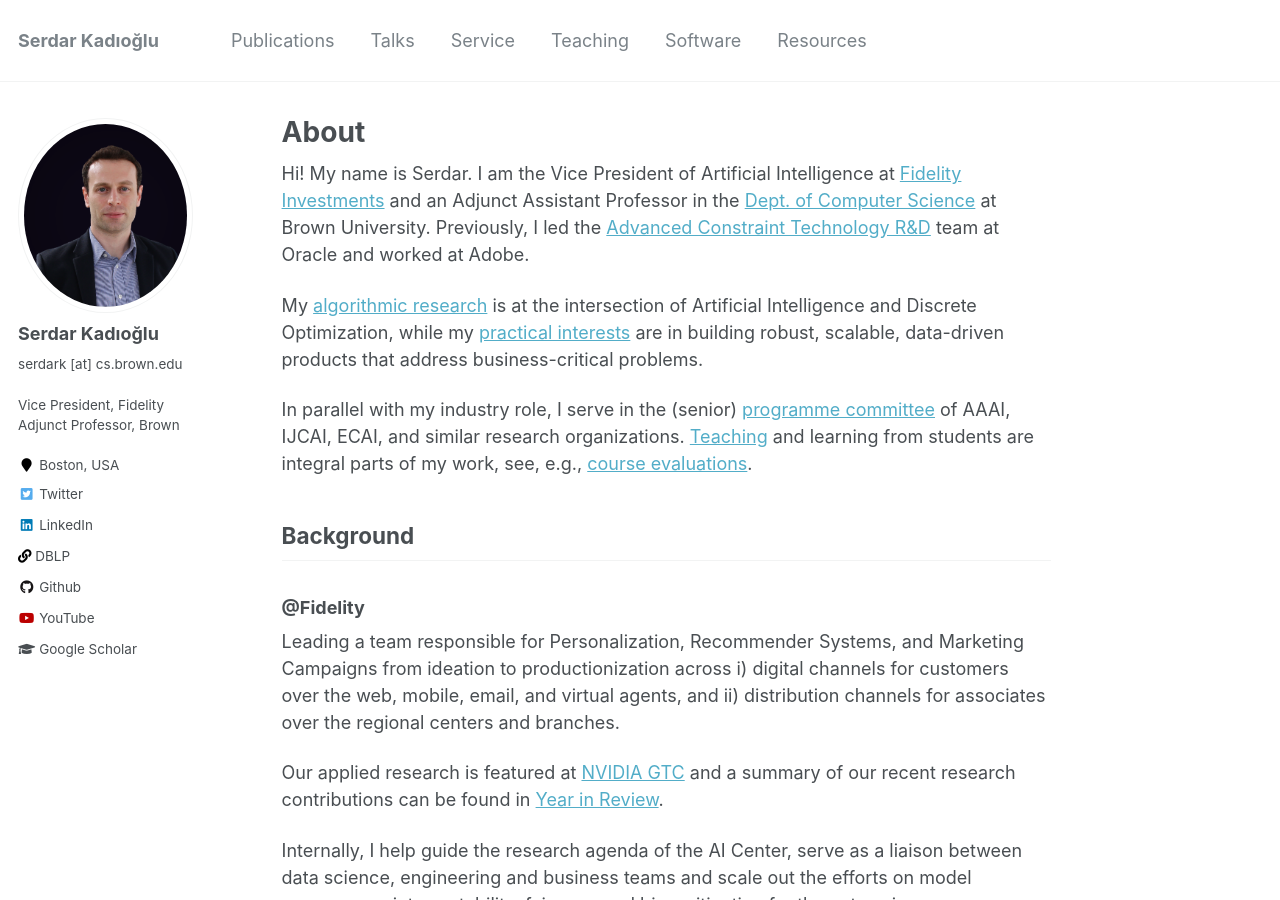
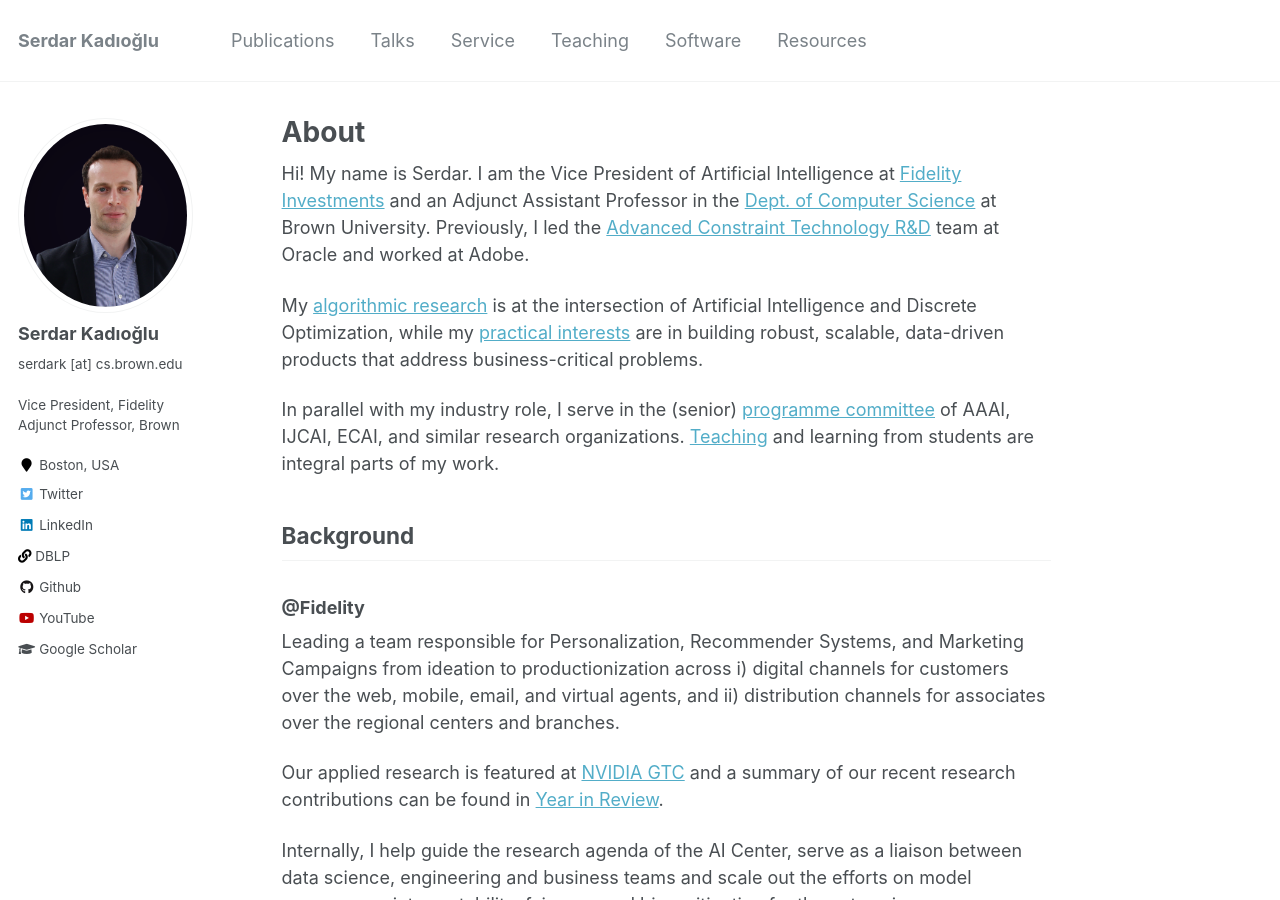
Before and after one commit to skadio/skadio.github.io, a Jekyll site: the page built from _pages/about.md, in a window 1280 px wide and 900 px high. Built offline with Jekyll 4.4.1, drawn with Linux system fonts in a browser that asks for light colours.

Commit message:
Update about.md

```diff
--- a/_pages/about.md
+++ b/_pages/about.md
@@ -12,7 +12,7 @@ Hi! My name is Serdar. I am the Vice President of Artificial Intelligence at [Fi
 
 My [algorithmic research](https://skadio.github.io/publications/) is at the intersection of Artificial Intelligence and Discrete Optimization, while my [practical interests](https://skadio.github.io/software/) are in building robust, scalable, data-driven products that address business-critical problems.
 
-In parallel with my industry role, I serve in the (senior) [programme committee](https://skadio.github.io/service/) of AAAI, IJCAI, ECAI, and similar research organizations. [Teaching](https://skadio.github.io/teaching/) and learning from students are integral parts of my work, see, e.g., [course evaluations](https://github.com/skadio/skadio.github.io/blob/master/files/Student_Evaluations.pdf).
+In parallel with my industry role, I serve in the (senior) [programme committee](https://skadio.github.io/service/) of AAAI, IJCAI, ECAI, and similar research organizations. [Teaching](https://skadio.github.io/teaching/) and learning from students are integral parts of my work.
 
 ## Background
 
```
